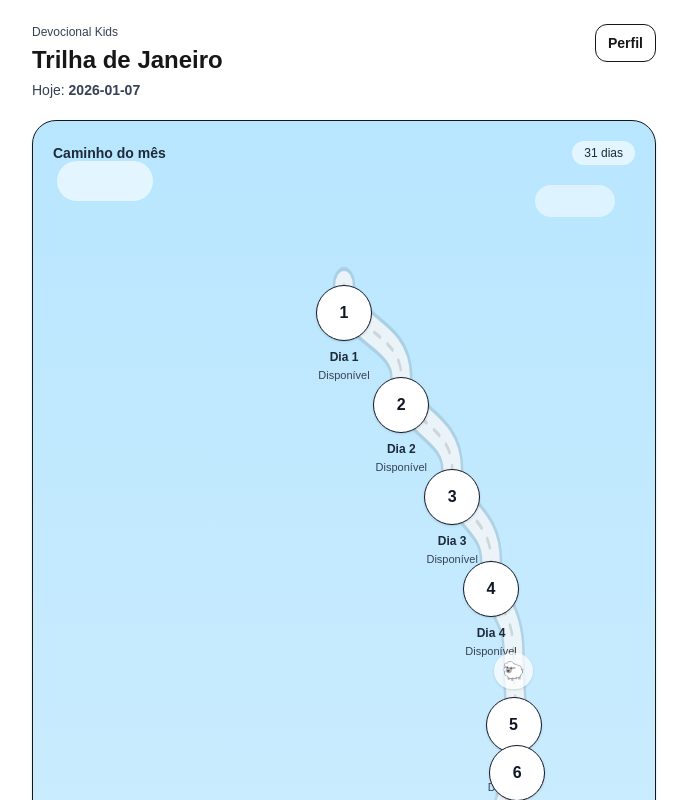
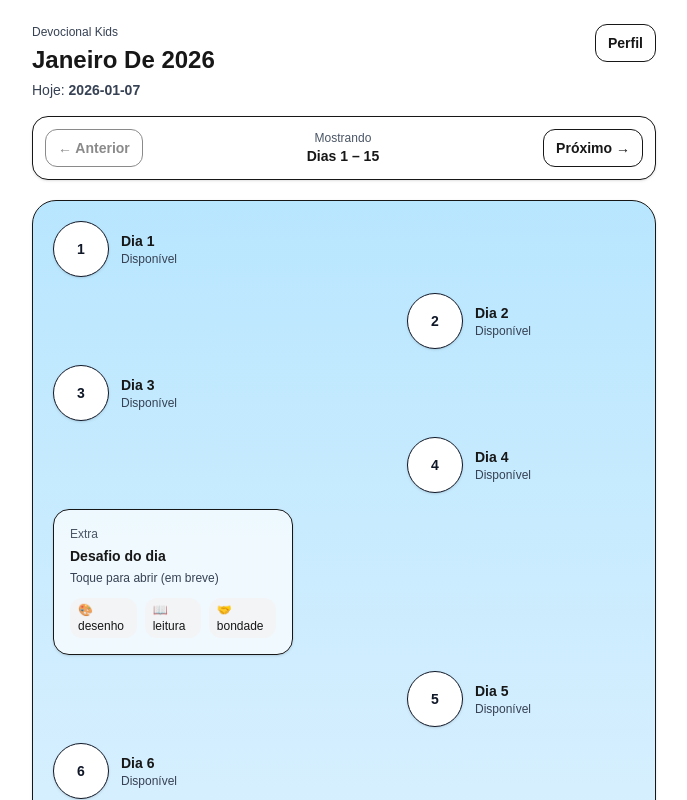
Before and after one commit to tuco-gui/devocional-kids, a Next.js app in the folder apps/web/: page / in a window 1280 px wide. Shown: the top 800 px of the page, without its empty margins (296-983 px from the left). Built offline with nearby package versions, Linux system fonts and the light colour scheme.

Commit message:
Home trail paginated (15 days) with Duolingo-like extra challenges

```diff
--- a/apps/web/src/app/page.tsx
+++ b/apps/web/src/app/page.tsx
@@ -4,14 +4,11 @@ import Link from "next/link";
 import { useEffect, useMemo, useState } from "react";
 import { loadDoneDates, isDone, dateToISO } from "@/lib/progress";
 
-type DayItem = {
-  dateISO: string;
-  day: number;
-  status: "done" | "today" | "locked" | "open";
-  x: number; // posição em %
-  y: number; // posição em px
-  buddy?: string; // emoji placeholder de mascote/personagem
-};
+type Status = "done" | "today" | "open" | "locked";
+
+type Tile =
+  | { kind: "day"; dateISO: string; day: number; status: Status }
+  | { kind: "extra"; id: string; title: string; side: "left" | "right"; locked: boolean };
 
 function startOfDay(d: Date) {
   const x = new Date(d);
@@ -20,22 +17,26 @@ function startOfDay(d: Date) {
 }
 
 function sameDay(a: Date, b: Date) {
-  return (
-    a.getFullYear() === b.getFullYear() &&
-    a.getMonth() === b.getMonth() &&
-    a.getDate() === b.getDate()
-  );
+  return a.getFullYear() === b.getFullYear() && a.getMonth() === b.getMonth() && a.getDate() === b.getDate();
 }
 
 function daysInMonth(year: number, monthIndex0: number) {
   return new Date(year, monthIndex0 + 1, 0).getDate();
 }
 
+function monthLabelPt(monthIndex0: number) {
+  const date = new Date(2026, monthIndex0, 1);
+  return date.toLocaleDateString("pt-BR", { month: "long" });
+}
+
 export default function Home() {
   const year = 2026;
-  const monthIndex0 = 0; // janeiro
-  const monthLabel = "Janeiro";
+  const monthIndex0 = 0; // janeiro (por enquanto fixo; depois colocamos navegação por mês)
+  const totalDays = daysInMonth(year, monthIndex0);
 
+  // janela de 15 dias (tipo Duolingo ~18)
+  const PAGE_SIZE = 15;
+  const [pageStartDay, setPageStartDay] = useState(1); // 1..totalDays
   const [doneDates, setDoneDates] = useState<string[]>([]);
 
   useEffect(() => {
@@ -45,228 +46,185 @@ export default function Home() {
   const today = startOfDay(new Date());
   const todayISO = dateToISO(today);
 
-  const total = daysInMonth(year, monthIndex0);
+  function clampStartDay(n: number) {
+    const maxStart = Math.max(1, totalDays - PAGE_SIZE + 1);
+    return Math.min(Math.max(1, n), maxStart);
+  }
 
-  const items: DayItem[] = useMemo(() => {
-    // Trilhezinha sinuosa:
-    // - y cresce a cada dia
-    // - x oscila (seno) para formar “caminho”
-    // Ajusta esses números se quiser mais “curva” ou mais “espaço”
-    const stepY = 92; // distância vertical entre dias (px)
-    const amplitude = 28; // quão para esquerda/direita vai (em %)
-    const baseX = 50; // centro
+  const tiles: Tile[] = useMemo(() => {
+    const start = clampStartDay(pageStartDay);
+    const end = Math.min(totalDays, start + PAGE_SIZE - 1);
 
-    const buddies = ["🦁", "🐑", "🧢", "🐘", "🦒", "🐧", "🐢", "🦜", "🐬", "🐰"]; // placeholders
+    const arr: Tile[] = [];
+    let sideFlip: "left" | "right" = "right";
 
-    const arr: DayItem[] = [];
-    for (let d = 1; d <= total; d++) {
+    for (let d = start; d <= end; d++) {
       const date = new Date(year, monthIndex0, d);
       const dateISO = dateToISO(date);
 
       const done = isDone(dateISO, doneDates);
+      let status: Status = "locked";
 
-      let status: DayItem["status"] = "locked";
       if (date < today) status = done ? "done" : "open";
       if (sameDay(date, today)) status = done ? "done" : "today";
       if (date > today) status = "locked";
 
-      const t = (d - 1) / Math.max(1, total - 1); // 0..1
-      const wave = Math.sin(t * Math.PI * 3.2); // mais voltas
-      const x = baseX + wave * amplitude;
-      const y = 120 + (d - 1) * stepY;
+      arr.push({ kind: "day", day: d, dateISO, status });
 
-      // Coloca “mascote” a cada 5 dias (só pra dar vida)
-      const buddy = d % 5 === 0 ? buddies[(d / 5) % buddies.length] : undefined;
+      // a cada 4 dias, coloca um desafio extra (igual você descreveu)
+      if (d % 4 === 0 && d !== end) {
+        // trava o desafio se o último dia anterior ainda estiver locked (ou seja, futuro)
+        const locked = date > today; // simples por agora
+        arr.push({
+          kind: "extra",
+          id: `extra-${year}-${monthIndex0 + 1}-${d}`,
+          title: "Desafio extra",
+          side: sideFlip,
+          locked,
+        });
+        sideFlip = sideFlip === "right" ? "left" : "right";
+      }
+    }
 
-      arr.push({ dateISO, day: d, status, x, y, buddy });
-    }
     return arr;
-  }, [doneDates, monthIndex0, year, today, total]);
+  }, [pageStartDay, doneDates, totalDays, monthIndex0, year, today]);
 
-  // Altura total do “mapa”
-  const mapHeight = useMemo(() => {
-    const last = items[items.length - 1];
-    return (last?.y ?? 300) + 180;
-  }, [items]);
+  const monthLabel = monthLabelPt(monthIndex0);
 
-  // Caminho SVG passando “perto” dos pontos
-  const pathD = useMemo(() => {
-    if (items.length === 0) return "";
-    // converte % para um viewport fixo (0..1000)
-    const toX = (pct: number) => (pct / 100) * 1000;
-    const points = items.map((it) => ({
-      x: toX(it.x),
-      y: it.y,
-    }));
+  // UI helpers
+  function DayButton({ day, dateISO, status }: { day: number; dateISO: string; status: Status }) {
+    const clickable = status !== "locked";
+    const href = `/dia/${dateISO}`;
 
-    // Curva suave
-    let d = `M ${points[0].x} ${points[0].y}`;
-    for (let i = 1; i < points.length; i++) {
-      const prev = points[i - 1];
-      const cur = points[i];
-      const midY = (prev.y + cur.y) / 2;
-      d += ` C ${prev.x} ${midY}, ${cur.x} ${midY}, ${cur.x} ${cur.y}`;
-    }
-    return d;
-  }, [items]);
+    const base =
+      "flex h-14 w-14 items-center justify-center rounded-full border text-sm font-extrabold shadow-sm transition active:scale-95";
+
+    const cls =
+      status === "done"
+        ? `${base} bg-emerald-500 text-white border-emerald-600`
+        : status === "today"
+        ? `${base} bg-white text-gray-900 ring-4 ring-yellow-300`
+        : status === "open"
+        ? `${base} bg-white text-gray-900`
+        : `${base} bg-gray-200 text-gray-500 border-gray-300`;
+
+    const label =
+      status === "done" ? "✓" : status === "locked" ? "🔒" : day;
+
+    const content = <div className={cls} title={dateISO} aria-label={`Dia ${day}`}>{label}</div>;
+
+    return clickable ? <Link href={href}>{content}</Link> : content;
+  }
+
+  function ExtraCard({ side, locked }: { side: "left" | "right"; locked: boolean }) {
+    const align = side === "right" ? "justify-end" : "justify-start";
+    const cls =
+      "w-[240px] rounded-2xl border bg-white/70 p-4 shadow-sm " +
+      (locked ? "opacity-60" : "hover:bg-white");
+
+    // Por enquanto não clica (a gente cria depois /desafio/[id])
+    return (
+      <div className={`flex ${align}`}>
+        <div className={cls}>
+          <p className="text-xs text-gray-600">Extra</p>
+          <p className="mt-1 text-sm font-bold">Desafio do dia</p>
+          <p className="mt-1 text-xs text-gray-700">
+            {locked ? "Bloqueado por enquanto" : "Toque para abrir (em breve)"}
+          </p>
+
+          <div className="mt-3 flex items-center gap-2">
+            <div className="rounded-xl bg-gray-100 px-2 py-1 text-xs">🎨 desenho</div>
+            <div className="rounded-xl bg-gray-100 px-2 py-1 text-xs">📖 leitura</div>
+            <div className="rounded-xl bg-gray-100 px-2 py-1 text-xs">🤝 bondade</div>
+          </div>
+        </div>
+      </div>
+    );
+  }
+
+  // Zigue-zague Duolingo: alterna alinhamento de cada item
+  function rowAlign(i: number) {
+    return i % 2 === 0 ? "justify-start" : "justify-end";
+  }
+
+  const startShown = clampStartDay(pageStartDay);
+  const endShown = Math.min(totalDays, startShown + PAGE_SIZE - 1);
 
   return (
     <main className="mx-auto max-w-2xl p-4 sm:p-6">
-      {/* Cabeçalho */}
       <header className="flex items-start justify-between gap-3">
         <div>
           <p className="text-xs text-gray-700">Devocional Kids</p>
-          <h1 className="mt-1 text-2xl font-extrabold">Trilha de {monthLabel}</h1>
+          <h1 className="mt-1 text-2xl font-extrabold capitalize">{monthLabel} de {year}</h1>
           <p className="mt-1 text-sm text-gray-700">
             Hoje: <span className="font-semibold">{todayISO}</span>
           </p>
         </div>
 
-        {/* Perfil (placeholder) */}
-        <button className="rounded-xl border bg-white/70 px-3 py-2 text-sm font-semibold hover:bg-white">
+        <button className="rounded-xl border bg-white px-3 py-2 text-sm font-semibold hover:bg-gray-50">
           Perfil
         </button>
       </header>
 
-      {/* MAPA LÚDICO */}
-      <section className="mt-5 overflow-hidden rounded-3xl border bg-gradient-to-b from-sky-200 via-sky-100 to-emerald-100 shadow-sm">
-        {/* topo decorativo */}
-        <div className="relative px-5 pt-5">
-          <div className="flex items-center justify-between">
-            <p className="text-sm font-semibold text-gray-800">Caminho do mês</p>
-            <div className="rounded-full bg-white/60 px-3 py-1 text-xs text-gray-800">
-              {total} dias
-            </div>
-          </div>
+      {/* Controles (janela de 15 dias) */}
+      <section className="mt-4 flex items-center justify-between rounded-2xl border bg-white p-3 shadow-sm">
+        <button
+          className="rounded-xl border px-3 py-2 text-sm font-semibold disabled:opacity-50"
+          disabled={startShown === 1}
+          onClick={() => setPageStartDay((s) => clampStartDay(s - PAGE_SIZE))}
+        >
+          ← Anterior
+        </button>
 
-          {/* nuvens simples */}
-          <div className="pointer-events-none absolute left-6 top-10 h-10 w-24 rounded-full bg-white/60 blur-[0.2px]" />
-          <div className="pointer-events-none absolute right-10 top-16 h-8 w-20 rounded-full bg-white/50 blur-[0.2px]" />
+        <div className="text-center">
+          <p className="text-xs text-gray-600">Mostrando</p>
+          <p className="text-sm font-semibold">
+            Dias {startShown} – {endShown}
+          </p>
         </div>
 
-        {/* área do mapa */}
-        <div className="relative" style={{ height: mapHeight }}>
-          {/* Caminho (estrada) */}
-          <svg
-            className="absolute inset-0"
-            width="100%"
-            height={mapHeight}
-            viewBox={`0 0 1000 ${mapHeight}`}
-            preserveAspectRatio="none"
-          >
-            {/* “sombra” da estrada */}
-            <path
-              d={pathD}
-              fill="none"
-              stroke="rgba(0,0,0,0.10)"
-              strokeWidth="36"
-              strokeLinecap="round"
-            />
-            {/* estrada */}
-            <path
-              d={pathD}
-              fill="none"
-              stroke="rgba(255,255,255,0.75)"
-              strokeWidth="28"
-              strokeLinecap="round"
-            />
-            {/* faixa pontilhada */}
-            <path
-              d={pathD}
-              fill="none"
-              stroke="rgba(0,0,0,0.12)"
-              strokeWidth="4"
-              strokeDasharray="10 14"
-              strokeLinecap="round"
-            />
-          </svg>
+        <button
+          className="rounded-xl border px-3 py-2 text-sm font-semibold disabled:opacity-50"
+          disabled={endShown === totalDays}
+          onClick={() => setPageStartDay((s) => clampStartDay(s + PAGE_SIZE))}
+        >
+          Próximo →
+        </button>
+      </section>
 
-          {/* Pontos (dias) */}
-          {items.map((it) => {
-            const clickable = it.status !== "locked";
-            const href = `/dia/${it.dateISO}`;
-
-            const ring =
-              it.status === "today"
-                ? "ring-4 ring-yellow-300"
-                : it.status === "done"
-                ? "ring-4 ring-emerald-300"
-                : "";
-
-            const bg =
-              it.status === "done"
-                ? "bg-emerald-500 text-white"
-                : it.status === "today"
-                ? "bg-white text-gray-900"
-                : it.status === "open"
-                ? "bg-white text-gray-900"
-                : "bg-gray-200 text-gray-500";
-
-            const badge =
-              it.status === "done" ? "✓" : it.status === "locked" ? "🔒" : it.day;
-
-            const node = (
-              <div
-                className="absolute -translate-x-1/2"
-                style={{ left: `${it.x}%`, top: it.y }}
-              >
-                {/* mascote/char aparecendo em alguns pontos */}
-                {it.buddy ? (
-                  <div className="mb-2 flex justify-center">
-                    <div className="rounded-full bg-white/70 px-2 py-1 text-lg shadow-sm">
-                      {it.buddy}
-                    </div>
-                  </div>
-                ) : null}
-
-                <div className="flex items-center justify-center">
-                  <div
-                    className={[
-                      "flex h-14 w-14 items-center justify-center rounded-full border font-extrabold shadow-sm",
-                      bg,
-                      ring,
-                      clickable ? "cursor-pointer" : "cursor-not-allowed opacity-80",
-                    ].join(" ")}
-                    title={`${it.dateISO}`}
-                    aria-label={`Dia ${it.day}`}
-                  >
-                    {badge}
+      {/* Trilha “botões” (Duolingo-like) */}
+      <section className="mt-5 rounded-3xl border bg-gradient-to-b from-sky-200 via-sky-100 to-emerald-100 p-5 shadow-sm">
+        <div className="space-y-4">
+          {tiles.map((t, idx) => (
+            <div key={t.kind === "day" ? t.dateISO : t.id} className={`flex ${rowAlign(idx)}`}>
+              {t.kind === "day" ? (
+                <div className="flex items-center gap-3">
+                  {/* bolinha */}
+                  <DayButton day={t.day} dateISO={t.dateISO} status={t.status} />
+                  {/* label pequeno */}
+                  <div className="min-w-[160px]">
+                    <p className="text-sm font-semibold">Dia {t.day}</p>
+                    <p className="text-xs text-gray-700">
+                      {t.status === "done"
+                        ? "Concluído"
+                        : t.status === "today"
+                        ? "Hoje"
+                        : t.status === "open"
+                        ? "Disponível"
+                        : "Bloqueado"}
+                    </p>
                   </div>
                 </div>
-
-                <div className="mt-2 text-center text-xs font-semibold text-gray-800">
-                  Dia {it.day}
-                </div>
-
-                <div className="mt-0.5 text-center text-[11px] text-gray-700">
-                  {it.status === "done"
-                    ? "Concluído"
-                    : it.status === "today"
-                    ? "Hoje"
-                    : it.status === "open"
-                    ? "Disponível"
-                    : "Bloqueado"}
-                </div>
-              </div>
-            );
-
-            return clickable ? (
-              <Link key={it.dateISO} href={href}>
-                {node}
-              </Link>
-            ) : (
-              <div key={it.dateISO}>{node}</div>
-            );
-          })}
-
-          {/* “grama” no rodapé */}
-          <div className="pointer-events-none absolute bottom-0 left-0 right-0 h-24 bg-gradient-to-t from-emerald-300/70 to-transparent" />
+              ) : (
+                <ExtraCard side={t.side} locked={t.locked} />
+              )}
+            </div>
+          ))}
         </div>
       </section>
 
       <p className="mt-4 text-xs text-gray-600">
-        Próximo passo: colocar personagens aparecendo na trilha (em vez de emoji), e a Home já
-        mostrar “missão do dia” como no estilo do app que você mandou.
+        Próximo passo: swipe (arrastar) em vez de botões, e “Desafio extra” abrindo uma tela com missão.
       </p>
     </main>
   );
```
